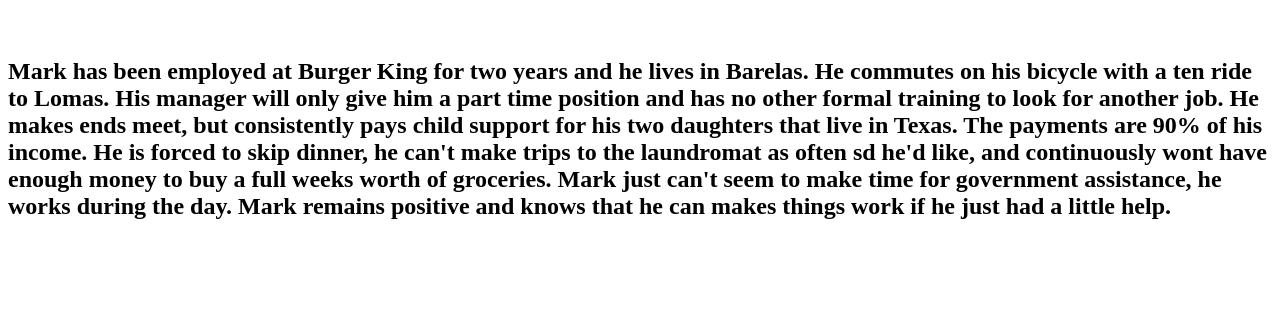
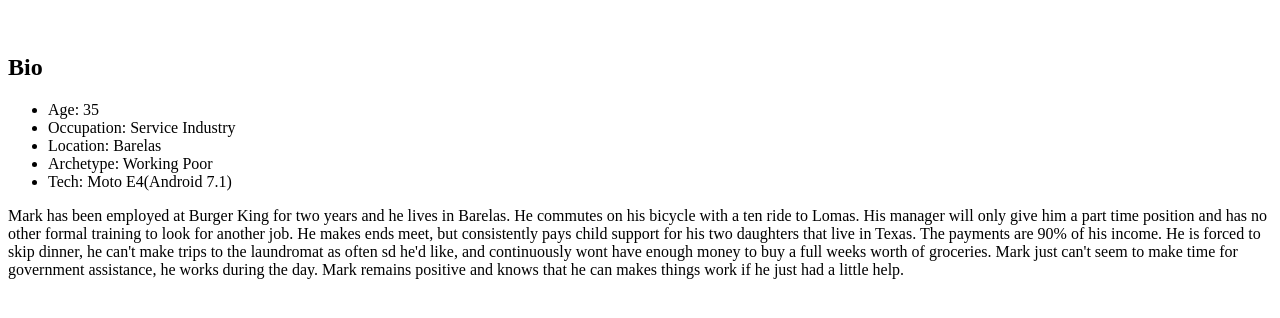
Before and after one commit to Npascetti/kindness, a PHP site: page /mark.php in a window 1280 px wide. Shown: the part 170-488 px from the top of the page. Run offline with PHP 8.4, Linux system fonts and the light colour scheme.

Commit message:
mark bio

```diff
--- a/epic/mark.php
+++ b/epic/mark.php
@@ -22,8 +22,14 @@
 
 <main>
     <img class="epic/images/markAlbina.jpg">
-<h2>
-
+<h2>Bio</h2>
+				<ul>
+					<li>Age: 35</li>
+					<li>Occupation: Service Industry</li>
+					<li>Location: Barelas</li>
+					<li>Archetype: Working Poor</li>
+					<li>Tech: Moto E4(Android 7.1)</li>
+				</ul>
 
     <p>Mark has been employed at Burger King for two years and he lives in Barelas. He commutes on his bicycle with a ten
     ride to Lomas. His manager will only give him a part time position and has no other formal training to look for another
```
